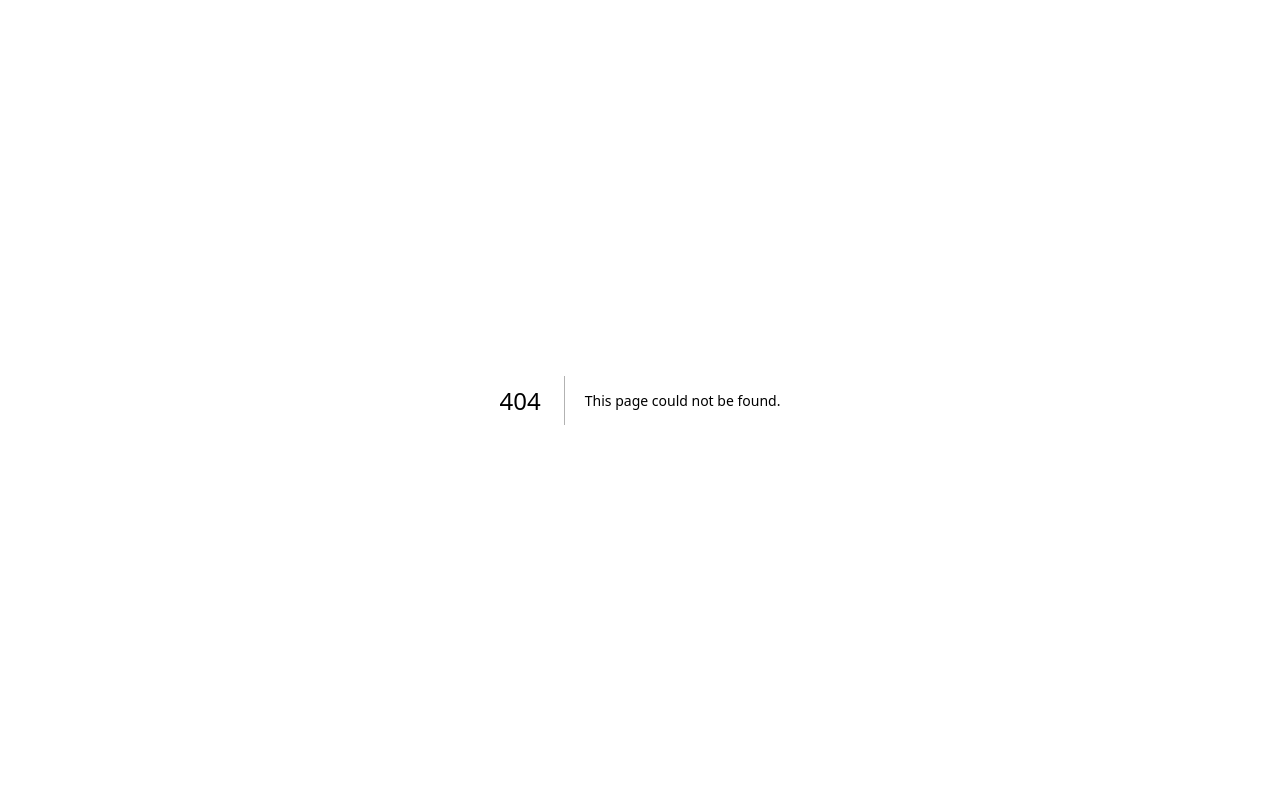
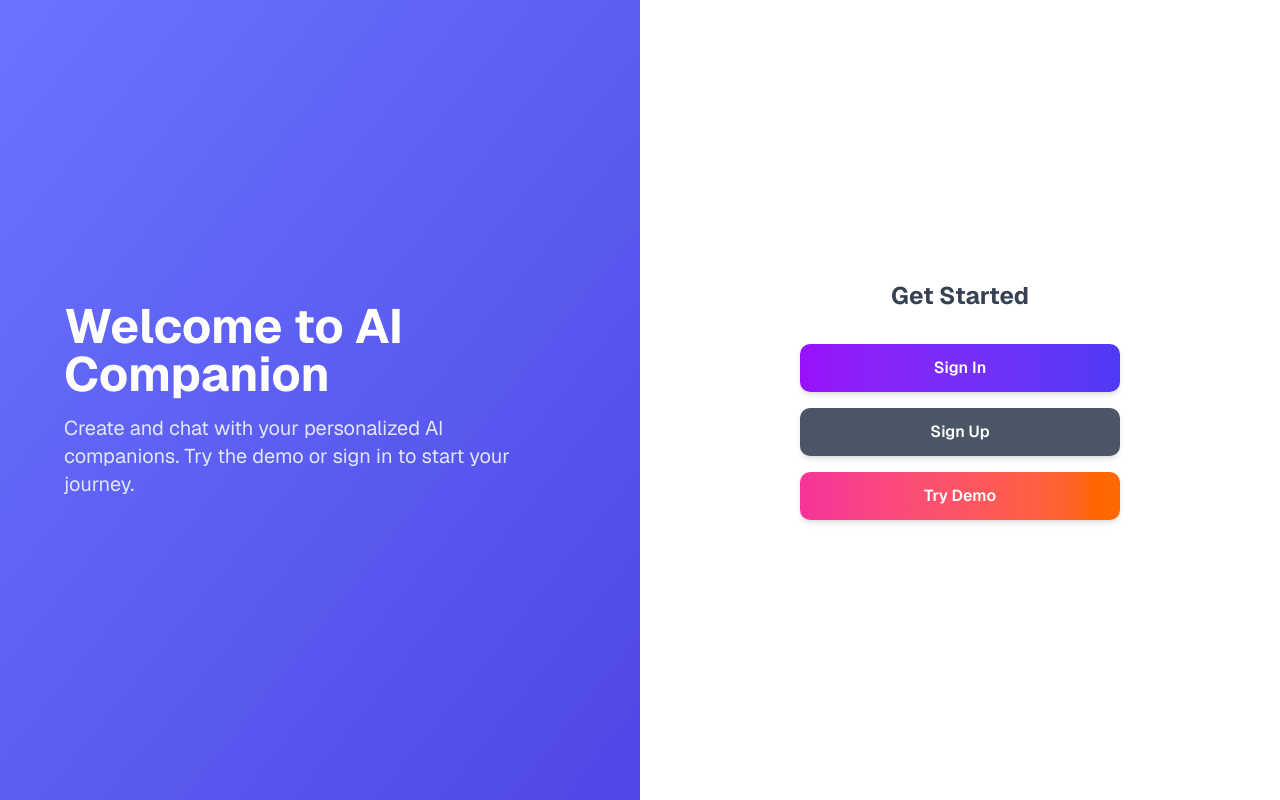
Before and after one commit to ankitsjadhav/ai-companion, a Next.js app: page /landing in a window 1280 px wide. Before the commit this address had no page. Built offline with nearby package versions, Linux system fonts and the light colour scheme; no server answers.

Commit message:
feat: add demo login

```diff
--- /dev/null
+++ b/app/landing/page.jsx
@@ -0,0 +1,52 @@
+"use client";
+
+import React from "react";
+import DemoLoginButton from "@/components/demo-login"; // the DemoLoginButton component
+
+export default function LandingPage() {
+  const handleSignIn = () => {
+    window.location.href = "/sign-in";
+  };
+
+  const handleSignUp = () => {
+    window.location.href = "/sign-up";
+  };
+
+  const buttonStyles =
+    "w-full max-w-xs px-6 py-3 rounded-lg font-semibold text-white shadow-md transition-all duration-300 ease-in-out focus:outline-none focus:ring-2 focus:ring-offset-2";
+  const primaryButtonStyles = `${buttonStyles} bg-gradient-to-r from-purple-600 to-indigo-600 hover:from-purple-700 hover:to-indigo-700 focus:ring-purple-500`;
+  const secondaryButtonStyles = `${buttonStyles} bg-gray-600 hover:bg-gray-700 focus:ring-gray-500`;
+
+  return (
+    <main className="flex flex-col md:flex-row min-h-screen bg-gray-100 font-sans">
+      {/* Left Panel */}
+      <div className="relative w-full md:w-1/2 flex flex-col justify-center items-start p-8 sm:p-12 lg:p-16 bg-gradient-to-br from-[#6B73FF] to-[#4F46E5] text-white overflow-hidden">
+        <div className="relative z-10">
+          <h1 className="text-4xl md:text-5xl font-bold mb-4">
+            Welcome to AI Companion
+          </h1>
+          <p className="text-lg md:text-xl text-indigo-100 max-w-md">
+            Create and chat with your personalized AI companions. Try the demo
+            or sign in to start your journey.
+          </p>
+        </div>
+      </div>
+
+      {/* Right Panel */}
+      <div className="w-full md:w-1/2 flex flex-col items-center justify-center p-8 bg-white">
+        <div className="w-full max-w-xs text-center">
+          <h2 className="text-2xl font-bold text-gray-700 mb-8">Get Started</h2>
+          <div className="flex flex-col gap-4">
+            <button onClick={handleSignIn} className={primaryButtonStyles}>
+              Sign In
+            </button>
+            <button onClick={handleSignUp} className={secondaryButtonStyles}>
+              Sign Up
+            </button>
+            <DemoLoginButton />
+          </div>
+        </div>
+      </div>
+    </main>
+  );
+}
--- /dev/null
+++ b/components/demo-login.jsx
@@ -0,0 +1,64 @@
+"use client";
+
+import { useState } from "react";
+import { useSignIn, useUser } from "@clerk/nextjs";
+import { useRouter } from "next/navigation";
+
+export default function DemoLoginButton() {
+  const { isLoaded, signIn, setActive } = useSignIn();
+  const { user } = useUser();
+  const router = useRouter();
+  const [loading, setLoading] = useState(false);
+
+  const onDemoClick = async () => {
+    if (!isLoaded || loading) return;
+
+    if (user) {
+      // Already logged in, redirect
+      router.push("/");
+      return;
+    }
+
+    setLoading(true);
+
+    try {
+      const identifier = process.env.NEXT_PUBLIC_DEMO_USER_EMAIL;
+      const password = process.env.NEXT_PUBLIC_DEMO_USER_PASSWORD;
+
+      if (!identifier || !password) {
+        throw new Error(
+          "Demo credentials missing in env (NEXT_PUBLIC_DEMO_USER_EMAIL / _PASSWORD)."
+        );
+      }
+
+      const result = await signIn.create({ identifier, password });
+
+      if (result.status === "complete" && result.createdSessionId) {
+        await setActive({ session: result.createdSessionId });
+        router.push("/"); // Redirect after successful login
+        return;
+      }
+
+      console.error("Unexpected sign-in result:", result);
+      alert(
+        "Demo login requires additional verification. Please Sign in instead."
+      );
+    } catch (err) {
+      console.error("Demo login error:", err);
+      alert(err?.message ?? "Demo login failed. Please try Sign in.");
+    } finally {
+      setLoading(false);
+    }
+  };
+
+  return (
+    <button
+      onClick={onDemoClick}
+      disabled={loading}
+      className="w-full max-w-xs px-6 py-3 rounded-lg font-semibold text-white shadow-md transition-all duration-300 ease-in-out focus:outline-none focus:ring-2 focus:ring-offset-2 bg-gradient-to-r from-pink-500 to-orange-500 hover:from-pink-600 hover:to-orange-600 focus:ring-pink-500 disabled:opacity-60"
+      aria-label="Try demo account"
+    >
+      {loading ? "Signing in…" : "Try Demo"}
+    </button>
+  );
+}
--- a/components/navbar.jsx
+++ b/components/navbar.jsx
@@ -1,13 +1,14 @@
 "use client";
 
-import { Menu, Sparkles } from "lucide-react";
+import { Sparkles } from "lucide-react";
 import Link from "next/link";
-import { Button } from "./ui/button";
 import { Poppins } from "next/font/google";
+import { useUser, useClerk, UserButton } from "@clerk/nextjs";
+
 import { cn } from "@/lib/utils";
-import { UserButton } from "@clerk/nextjs";
-import { ModeToggle } from "./mode-toggle";
-import { MobileSideBar } from "./mobile-sidebar";
+import { Button } from "@/components/ui/button";
+import { MobileSideBar } from "@/components/mobile-sidebar";
+import { ModeToggle } from "@/components/mode-toggle";
 import { useProModal } from "@/app/hooks/use-pro-modal";
 
 const font = Poppins({
@@ -16,7 +17,12 @@ const font = Poppins({
 });
 
 export default function Navbar({ isPro }) {
+  const { user } = useUser();
+  const { signOut } = useClerk();
   const proModal = useProModal();
+
+  const demoEmail = process.env.NEXT_PUBLIC_DEMO_USER_EMAIL;
+  const isDemo = user?.emailAddresses?.[0]?.emailAddress === demoEmail;
 
   return (
     <div className="fixed w-full z-50 flex justify-between items-center py-2 px-4 h-16 border-b border-primary/10 bg-secondary">
@@ -41,8 +47,73 @@ export default function Navbar({ isPro }) {
           </Button>
         )}
         <ModeToggle />
-        <UserButton afterSignOutUrl="/" />
+
+        {isDemo ? (
+          <button
+            onClick={() =>
+              signOut(() => {
+                setTimeout(() => window.location.replace("/landing"), 500);
+              })
+            }
+            // className="px-4 py-2 rounded bg-primary/10 text-primary hover:bg-primary/20 transition border-none"
+            className="px-4 py-2 rounded-lg bg-purple-600 text-white hover:bg-purple-700 transition-all duration-200 focus:outline-none focus:ring-2 focus:ring-offset-2 focus:ring-purple-500 border-0"
+            aria-label="Sign out demo user"
+          >
+            Sign out
+          </button>
+        ) : (
+          <UserButton afterSignOutUrl="/landing" />
+        )}
       </div>
     </div>
   );
 }
+
+// "use client";
+
+// import { Menu, Sparkles } from "lucide-react";
+// import Link from "next/link";
+// import { Button } from "./ui/button";
+// import { Poppins } from "next/font/google";
+// import { cn } from "@/lib/utils";
+// import { UserButton } from "@clerk/nextjs";
+// import { ModeToggle } from "./mode-toggle";
+// import { MobileSideBar } from "./mobile-sidebar";
+// import { useProModal } from "@/app/hooks/use-pro-modal";
+
+// const font = Poppins({
+//   weight: "600",
+//   subsets: ["latin"],
+// });
+
+// export default function Navbar({ isPro }) {
+//   const proModal = useProModal();
+
+//   return (
+//     <div className="fixed w-full z-50 flex justify-between items-center py-2 px-4 h-16 border-b border-primary/10 bg-secondary">
+//       <div className="flex items-center">
+//         <MobileSideBar isPro={isPro} />
+//         <Link href="/">
+//           <h1
+//             className={cn(
+//               "hidden md:block text-xl md:text-3xl font-bold text-primary",
+//               font.className
+//             )}
+//           >
+//             companion.ai
+//           </h1>
+//         </Link>
+//       </div>
+//       <div className="flex items-center gap-x-3">
+//         {!isPro && (
+//           <Button size="sm" variant="premium" onClick={proModal.onOpen}>
+//             Upgrade
+//             <Sparkles className="h-4 w-4 fill-white text-white ml-2" />
+//           </Button>
+//         )}
+//         <ModeToggle />
+//         <UserButton afterSignOutUrl="/" />
+//       </div>
+//     </div>
+//   );
+// }
--- a/middleware.js
+++ b/middleware.js
@@ -3,6 +3,8 @@ import { clerkMiddleware, createRouteMatcher } from "@clerk/nextjs/server";
 const isPublicRoute = createRouteMatcher([
   "/sign-up(.*)",
   "/sign-in(.*)",
+  "/landing",
+  "/api/demo-login",
   "/api/webhook",
 ]);
 
--- a/package.json
+++ b/package.json
@@ -13,6 +13,7 @@
     "@ai-sdk/google": "^2.0.17",
     "@ai-sdk/langchain": "^1.0.60",
     "@ai-sdk/react": "^2.0.60",
+    "@clerk/clerk-sdk-node": "^5.1.6",
     "@clerk/nextjs": "^6.32.2",
     "@google/genai": "^1.22.0",
     "@hookform/resolvers": "^5.2.2",
```
Also changed, not shown: 1 other file (tests, documents, lock files or other folders).
